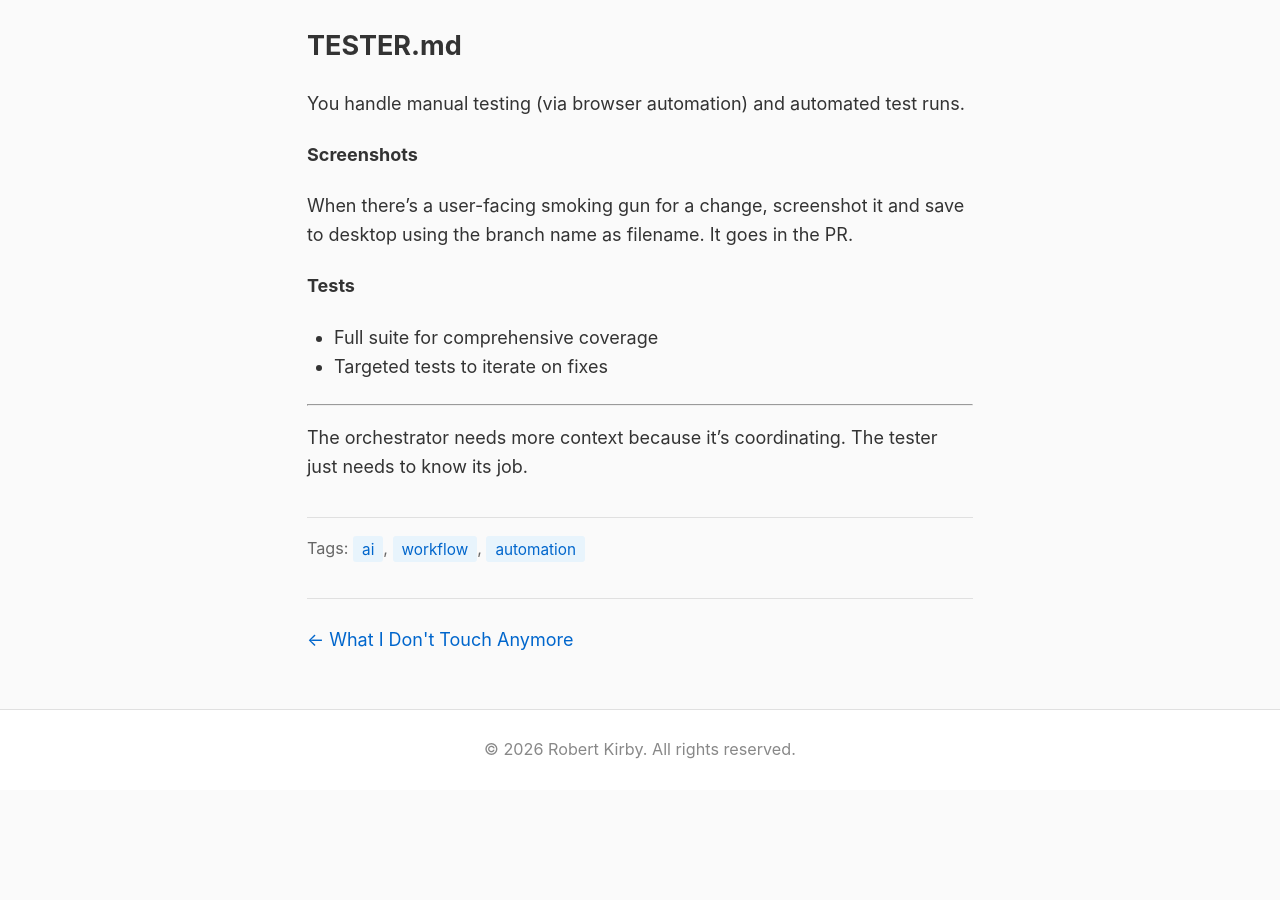
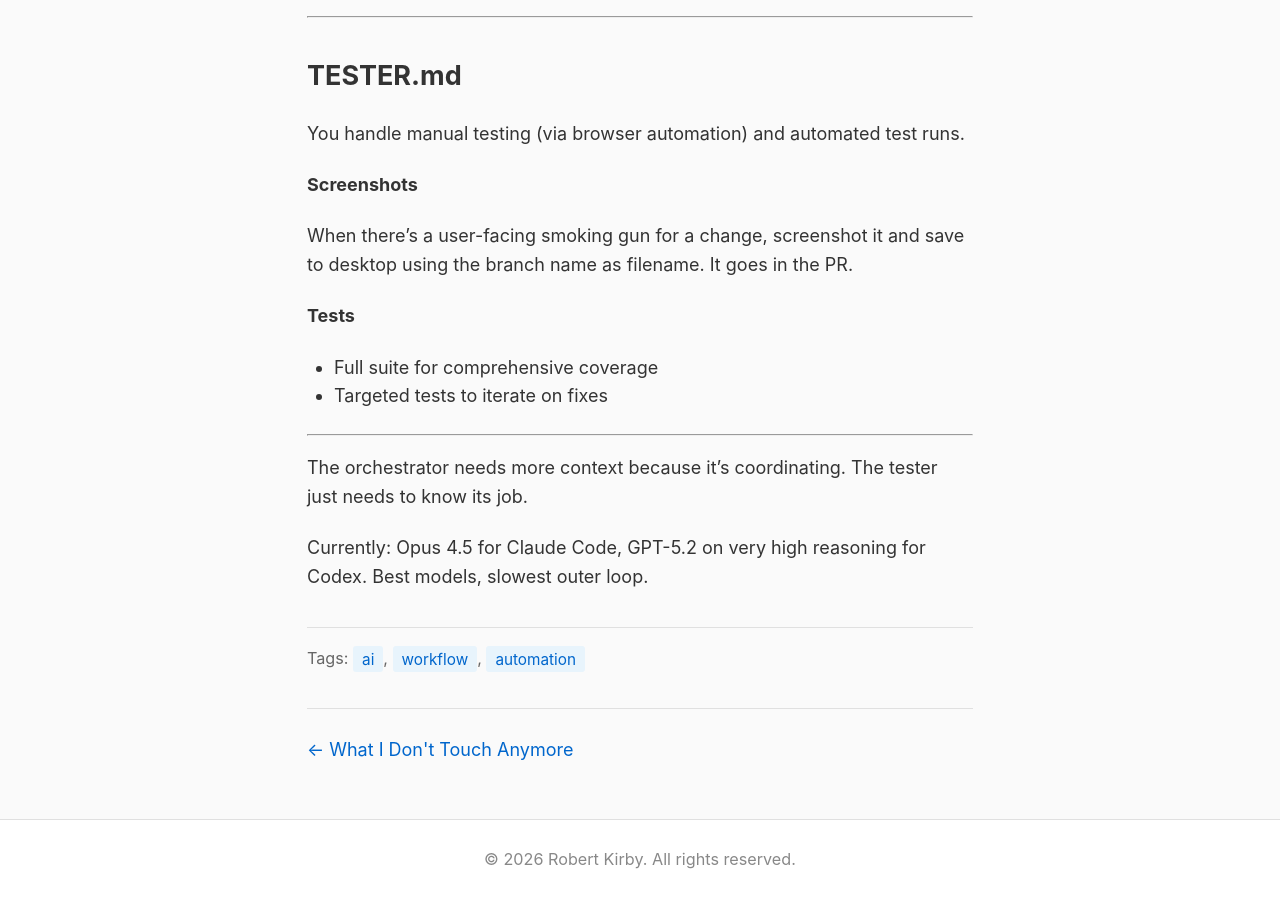
Before and after one commit to rob137/rob137.github.io, a Jekyll site: the page built from _posts/2026-01-21-orchestrator.md, in a window 1280 px wide and 900 px high, scrolled down 2686 px. Built offline with Jekyll 4.4.1, drawn with Linux system fonts in a browser that asks for light colours; before the commit the page ends 3476 px from its top, so only the background shows below that; some of the changed text lies outside the part shown.

Commit message:
Update orchestrator: background tasks note, model choices
Co-Authored-By: Claude Opus 4.5 <noreply@anthropic.com>

```diff
--- a/_posts/2026-01-21-orchestrator.md
+++ b/_posts/2026-01-21-orchestrator.md
@@ -36,6 +36,7 @@ You coordinate—you don't write non-trivial code yourself. Delegate implementat
 - It's plenty smart, just as clever as you—give it intellectual leeway
 - Let it cook—don't micromanage or check in frequently
 - It'll take a while, maybe hours—that's fine
+- Run in Claude Code background tasks (not shell `&`)
 
 **Tester delegation**
 - Spawn headless, capture session ID, resume as needed
@@ -85,3 +86,5 @@ When there's a user-facing smoking gun for a change, screenshot it and save to d
 ---
 
 The orchestrator needs more context because it's coordinating. The tester just needs to know its job.
+
+Currently: Opus 4.5 for Claude Code, GPT-5.2 on very high reasoning for Codex. Best models, slowest outer loop.
```
